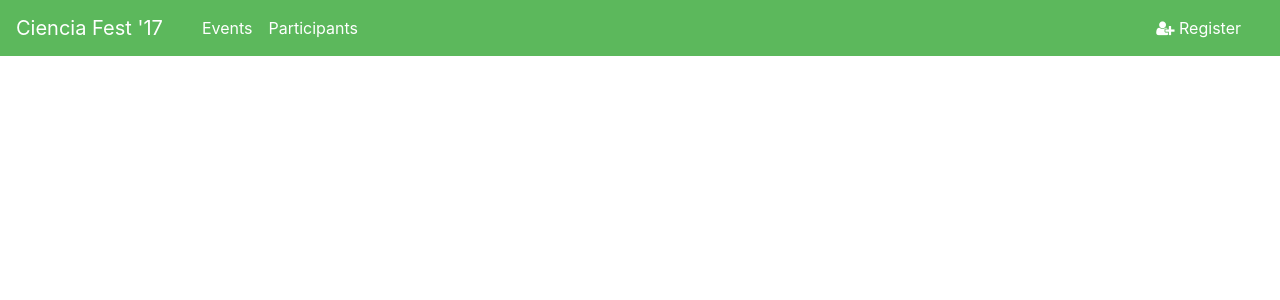
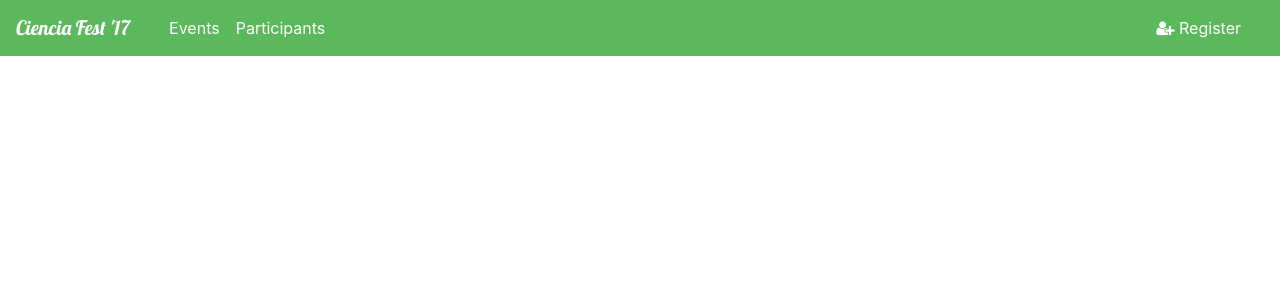
Before and after one commit to rakneo/EventHands, a Django app: page / in a window 1280 px wide. Shown: the top 300 px of the page. Run offline with Django 3.2, Linux system fonts and the light colour scheme; data that the repository does not hold is empty; some libraries are stand-ins or nearby versions.

Commit message:
font added

```diff
--- a/Registration/static/style.css
+++ b/Registration/static/style.css
@@ -8,6 +8,9 @@
   margin-bottom: 15px;
 }
 
+.navbar-brand {
+    font-family: 'Lobster', cursive;
+}
 
 
 
--- a/templates/base.html
+++ b/templates/base.html
@@ -7,7 +7,8 @@
 <link rel="stylesheet" href="https://maxcdn.bootstrapcdn.com/bootstrap/4.0.0-alpha.6/css/bootstrap.min.css" integrity="sha384-rwoIResjU2yc3z8GV/NPeZWAv56rSmLldC3R/AZzGRnGxQQKnKkoFVhFQhNUwEyJ" crossorigin="anonymous">
 <link href="https://maxcdn.bootstrapcdn.com/font-awesome/4.7.0/css/font-awesome.min.css" rel="stylesheet" integrity="sha384-wvfXpqpZZVQGK6TAh5PVlGOfQNHSoD2xbE+QkPxCAFlNEevoEH3Sl0sibVcOQVnN" crossorigin="anonymous">
     <link rel="stylesheet" href="{% static 'style.css' %}" type="text/css">
-<link rel="shortcut icon" type="image/png" href="{% static 'favicon.png' %}"/>
+<link href="https://fonts.googleapis.com/css?family=Lobster" rel="stylesheet">
+    <link rel="shortcut icon" type="image/png" href="{% static 'favicon.png' %}"/>
 </head>
 <body>
 <!-- navbar -->
--- a/templates/login_base.html
+++ b/templates/login_base.html
@@ -7,6 +7,7 @@
 <link rel="stylesheet" href="https://maxcdn.bootstrapcdn.com/bootstrap/4.0.0-alpha.6/css/bootstrap.min.css" integrity="sha384-rwoIResjU2yc3z8GV/NPeZWAv56rSmLldC3R/AZzGRnGxQQKnKkoFVhFQhNUwEyJ" crossorigin="anonymous">
 <link href="https://maxcdn.bootstrapcdn.com/font-awesome/4.7.0/css/font-awesome.min.css" rel="stylesheet" integrity="sha384-wvfXpqpZZVQGK6TAh5PVlGOfQNHSoD2xbE+QkPxCAFlNEevoEH3Sl0sibVcOQVnN" crossorigin="anonymous">
     <link rel="stylesheet" href="{% static 'style.css' %}" type="text/css">
+    <link href="https://fonts.googleapis.com/css?family=Lobster" rel="stylesheet">
 <link rel="shortcut icon" type="image/png" href="{% static 'favicon.png' %}"/>
 </head>
 <body>
--- a/templates/register_base.html
+++ b/templates/register_base.html
@@ -7,6 +7,7 @@
 <link rel="stylesheet" href="https://maxcdn.bootstrapcdn.com/bootstrap/4.0.0-alpha.6/css/bootstrap.min.css" integrity="sha384-rwoIResjU2yc3z8GV/NPeZWAv56rSmLldC3R/AZzGRnGxQQKnKkoFVhFQhNUwEyJ" crossorigin="anonymous">
 <link href="https://maxcdn.bootstrapcdn.com/font-awesome/4.7.0/css/font-awesome.min.css" rel="stylesheet" integrity="sha384-wvfXpqpZZVQGK6TAh5PVlGOfQNHSoD2xbE+QkPxCAFlNEevoEH3Sl0sibVcOQVnN" crossorigin="anonymous">
     <link rel="stylesheet" href="{% static 'style.css' %}" type="text/css">
+    <link href="https://fonts.googleapis.com/css?family=Lobster" rel="stylesheet">
 <link rel="shortcut icon" type="image/png" href="{% static 'favicon.png' %}"/>
 </head>
 <body>
```
